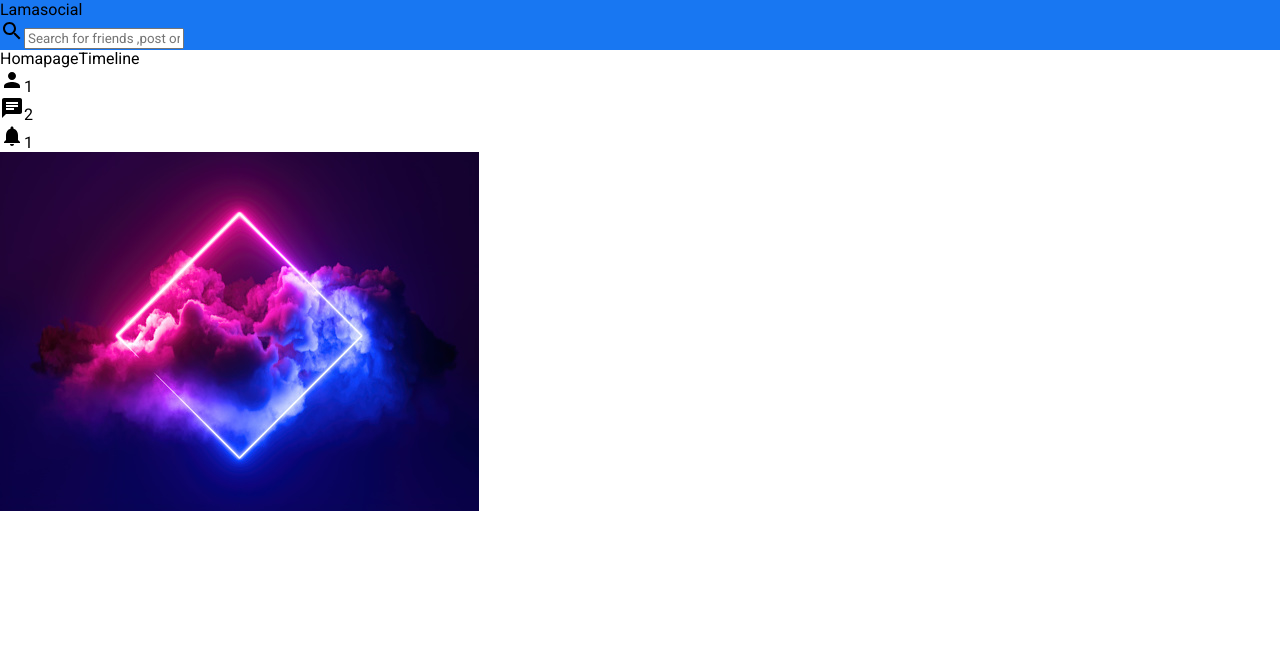
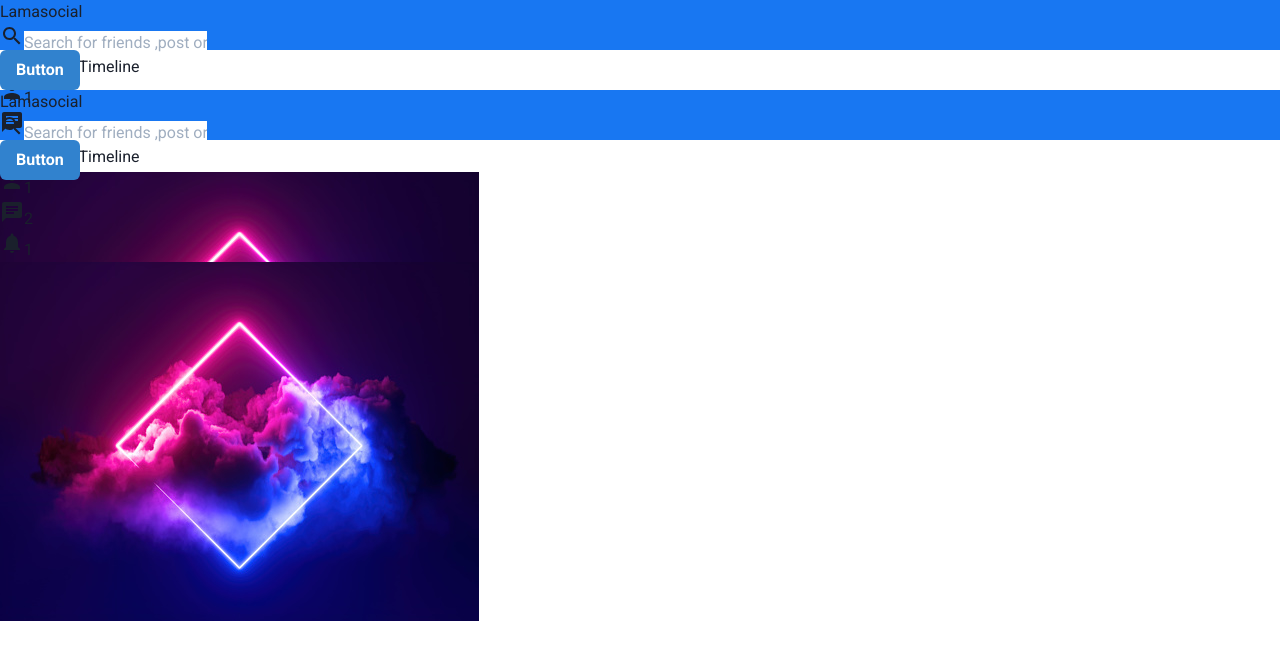
Before and after one commit to Anshulvairagade/Major-project, a React (Create React App) app: page / in a window 1280 px wide. Shown: the top 660 px of the page. Built offline with nearby package versions, Linux system fonts and the light colour scheme.

Commit message:
Chat app development started

```diff
--- a/package.json
+++ b/package.json
@@ -2,7 +2,9 @@
   "name": "major-project",
   "version": "0.1.0",
   "private": true,
+  "proxy": "http://125.0.0.1:500",
   "dependencies": {
+    "@chakra-ui/react": "^1.8.3",
     "@emotion/react": "^11.7.1",
     "@emotion/styled": "^11.6.0",
     "@mui/icons-material": "^5.4.1",
@@ -10,8 +12,10 @@
     "@testing-library/jest-dom": "^5.16.2",
     "@testing-library/react": "^12.1.2",
     "@testing-library/user-event": "^13.5.0",
+    "framer-motion": "^6.2.6",
     "react": "^17.0.2",
     "react-dom": "^17.0.2",
+    "react-router-dom": "^5.3.0",
     "react-scripts": "5.0.0",
     "web-vitals": "^2.1.4"
   },
--- a/src/App.js
+++ b/src/App.js
@@ -1,9 +1,17 @@
 import Home from "./pages/home/Home";
+import {Route} from "react-router-dom";
 
 
 
 function App() {
-  return <Home/>
+  return (
+       <div className="App">
+         <Route path='/' component={Home} ></Route>
+         <Route path='/' ></Route>
+
+           <Home/>
+       </div>
+  )
 
 
 }
--- a/src/index.js
+++ b/src/index.js
@@ -1,11 +1,17 @@
 import React from 'react';
 import ReactDOM from 'react-dom';
 import App from './App';
+import { ChakraProvider } from '@chakra-ui/react';
+import { BrowserRouter } from 'react-router-dom';
 
 
 ReactDOM.render(
   <React.StrictMode>
-    <App />
+    <BrowserRouter>
+    <ChakraProvider>
+       <App />
+    </ChakraProvider>
+    </BrowserRouter>
   </React.StrictMode>,
   document.getElementById('root')
 );
--- a/src/pages/home/Home.js
+++ b/src/pages/home/Home.js
@@ -1,7 +1,11 @@
 import Topbar from "../../components/topbar/Topbar";
+import { Button, ButtonGroup } from '@chakra-ui/react'
 
 export default function Home() {
   return (
-    <Topbar/>
+     <div>
+       <Topbar />
+       <Button colorScheme='blue'>Button</Button>
+     </div>
   )
 }
```
Also changed, not shown: 1 other file (tests, documents, lock files or other folders).
